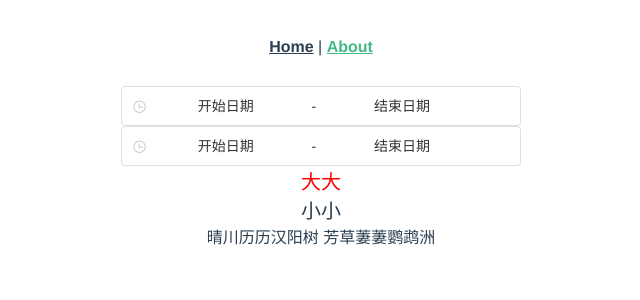
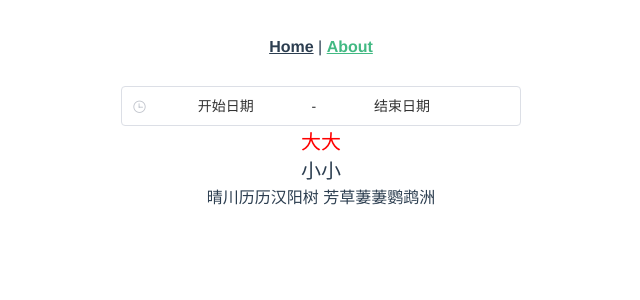
Before and after one commit to 1997zyb/vue2, a Vue app: page /about in a window 1280 px wide. Shown: the top 300 px of the page, without its empty margins (319-959 px from the left). Built offline with nearby package versions, Linux system fonts and the light colour scheme; what mavon-editor would draw is missing.

Commit message:
Update AboutView.vue

```diff
--- a/src/views/AboutView.vue
+++ b/src/views/AboutView.vue
@@ -5,11 +5,11 @@
         start-placeholder="开始日期" end-placeholder="结束日期">
       </el-date-picker>
     </div>
-    <div class="range">
+    <!-- <div class="range">
       <el-date-picker v-model="showTabTime2" type="datetimerange" valueFormat="yyyy-MM-dd HH:mm:ss"
         start-placeholder="开始日期" end-placeholder="结束日期">
       </el-date-picker>
-    </div>
+    </div> -->
     <div class="ww">
       <div class="box">大大</div>
       <div class="box">小小</div>
```
